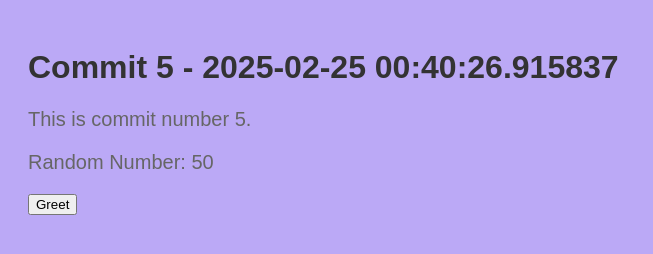
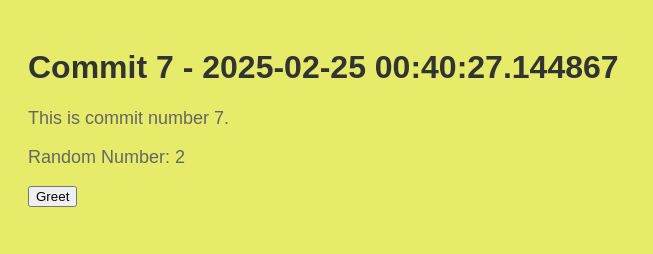
Before and after one commit to stiffs95/myrep-repo-20250225004020, a plain HTML site: page index.html in a window 1280 px wide. Shown: the whole page, without its empty margins (0-653 px from the left). Drawn offline with Linux system fonts and the light colour scheme.

Commit message:
📝 Commit 7 with HTML, CSS, and JS

```diff
--- a/index.html
+++ b/index.html
@@ -2,13 +2,13 @@
     <!DOCTYPE html>
     <html>
     <head>
-        <title>Commit 5 - 2025-02-25 00:40:26.915837</title>
+        <title>Commit 7 - 2025-02-25 00:40:27.143867</title>
         <link rel="stylesheet" href="style.css">
     </head>
     <body>
-        <h1>Commit 5 - 2025-02-25 00:40:26.915837</h1>
-        <p>This is commit number 5.</p>
-        <p>Random Number: 50</p>
+        <h1>Commit 7 - 2025-02-25 00:40:27.144867</h1>
+        <p>This is commit number 7.</p>
+        <p>Random Number: 2</p>
         <button onclick="greet()">Greet</button>
         <script src="script.js"></script>
     </body>
--- a/script.js
+++ b/script.js
@@ -2,4 +2,4 @@
     function greet() {
         alert('Hello from commit ' + commitNumber + '!');
     }
-    var commitNumber = 5;
+    var commitNumber = 7;
--- a/style.css
+++ b/style.css
@@ -1,7 +1,7 @@
 
     body {
         font-family: Arial, sans-serif;
-        background-color: #bba9f6;
+        background-color: #e6ec6a;
         padding: 20px;
     }
     h1 {
@@ -9,5 +9,5 @@
     }
     p {
         color: #666;
-        font-size: 20px;
+        font-size: 18px;
     }
```
